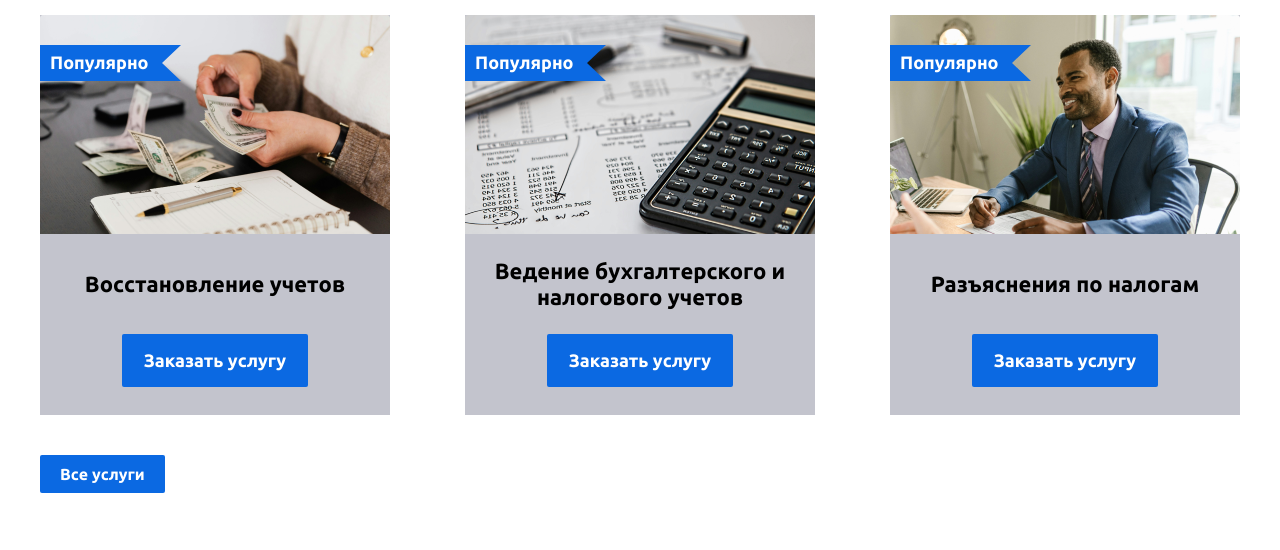
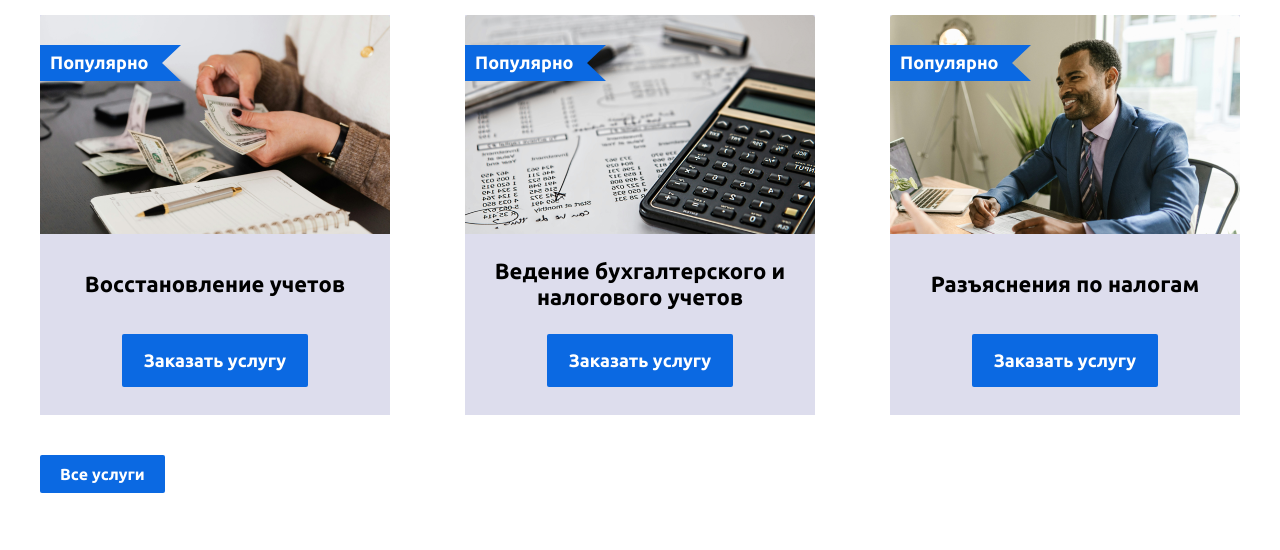
Before and after one commit to debugTheDuck/arkadaudit, a plain HTML site: page index.html in a window 1280 px wide. Shown: the part 647-1197 px from the top of the page. Drawn offline with Linux system fonts and the light colour scheme; a web font is replaced by a local one.

Commit message:
color change paris

```diff
--- a/main.css
+++ b/main.css
@@ -1,6 +1,6 @@
 :root {
     --color-dark: #020808;
-    --color-light-grey:#c3c4cd;
+    --color-light-grey:#dddded;
     --color-main: #0B69e2;
     --color-dark-blue: #165DB8;
     --color-dark-grey: #888893;
```
